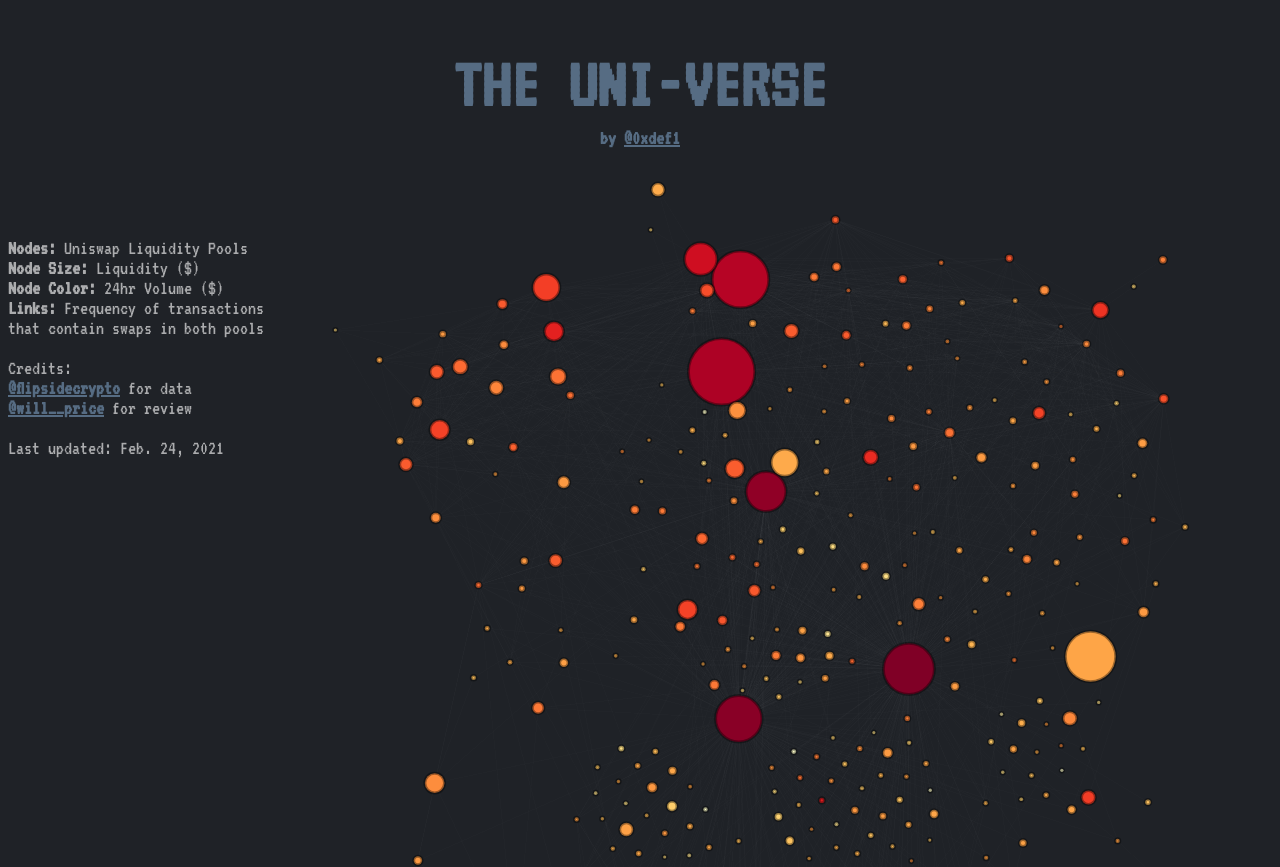
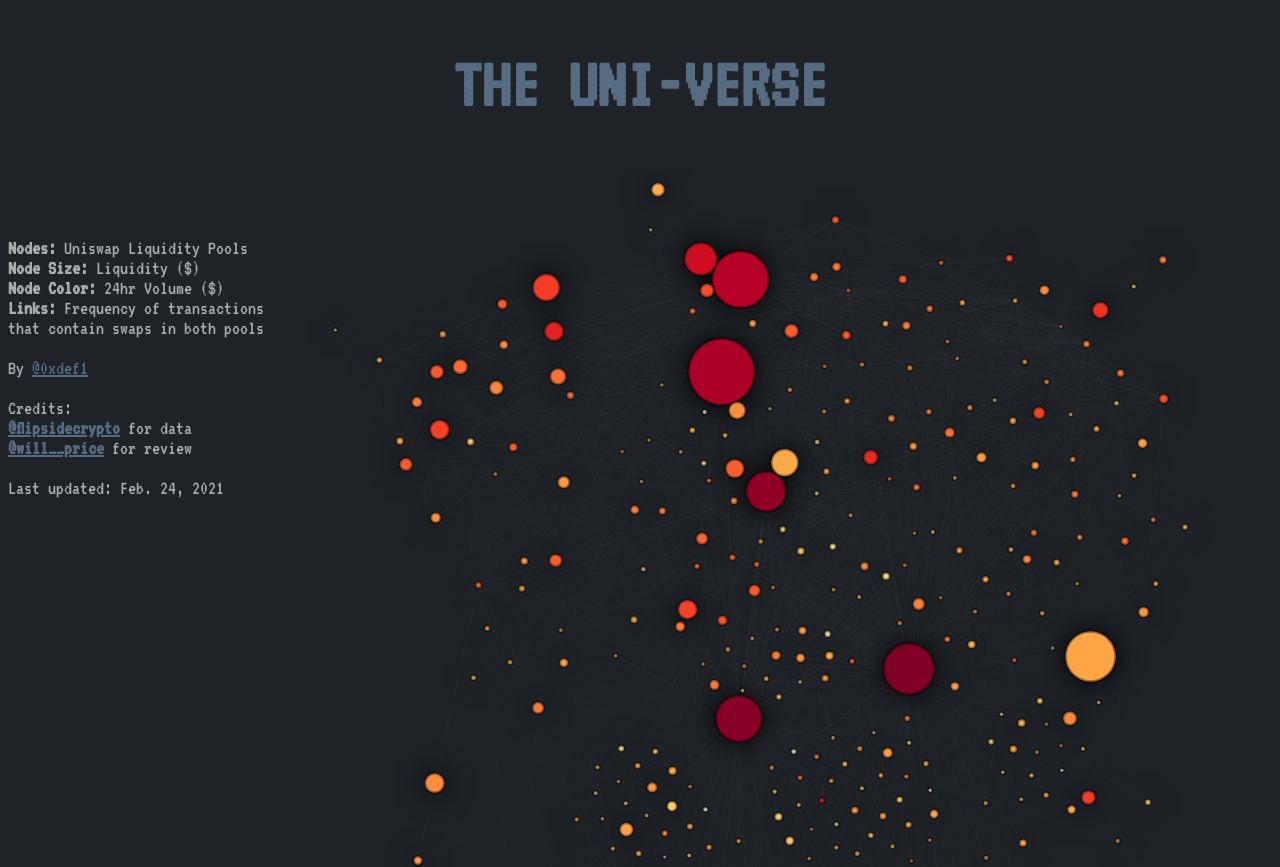
Before and after one commit to 0xdef1/uni-verse, a Vue app: page /uni-verse in a window 1280 px wide. Shown: the top 867 px of the page. Built offline with nearby package versions, Linux system fonts and the light colour scheme.

Commit message:
Re-add drop shadow for nodes

```diff
--- a/src/views/uni-verse.vue
+++ b/src/views/uni-verse.vue
@@ -1,13 +1,13 @@
 <template>
   <div class="uni-verse">
     <h1>THE UNI-VERSE</h1>
-    <div style="margin-top: -40px; font-weight: bold;">by <a href="https://twitter.com/0xdef1">@0xdef1</a></div>
     <div id="container">
     <div id="explainer">
       <p><b>Nodes:</b> Uniswap Liquidity Pools<br/>
       <b>Node Size:</b> Liquidity ($)<br/>
       <b>Node Color:</b> 24hr Volume ($)<br/>
       <b>Links:</b> Frequency of transactions that contain swaps in both pools</p>
+      <p>By <a href="https://twitter.com/0xdef1">@0xdef1</a></p>
       <p>Credits:<br/>
       <b><a href="https://twitter.com/flipsidecrypto">@flipsidecrypto</a></b> for data<br/>
       <b><a href="https://twitter.com/will__price">@will__price</a></b> for review<br/>
@@ -200,9 +200,9 @@ export default {
 
 <style scoped>
 
-/* svg >>> .nodes {
+svg >>> .nodes {
   filter: url(#shadow);
-} */
+}
 
 svg >>> .nodes circle {
   cursor: pointer;
```
